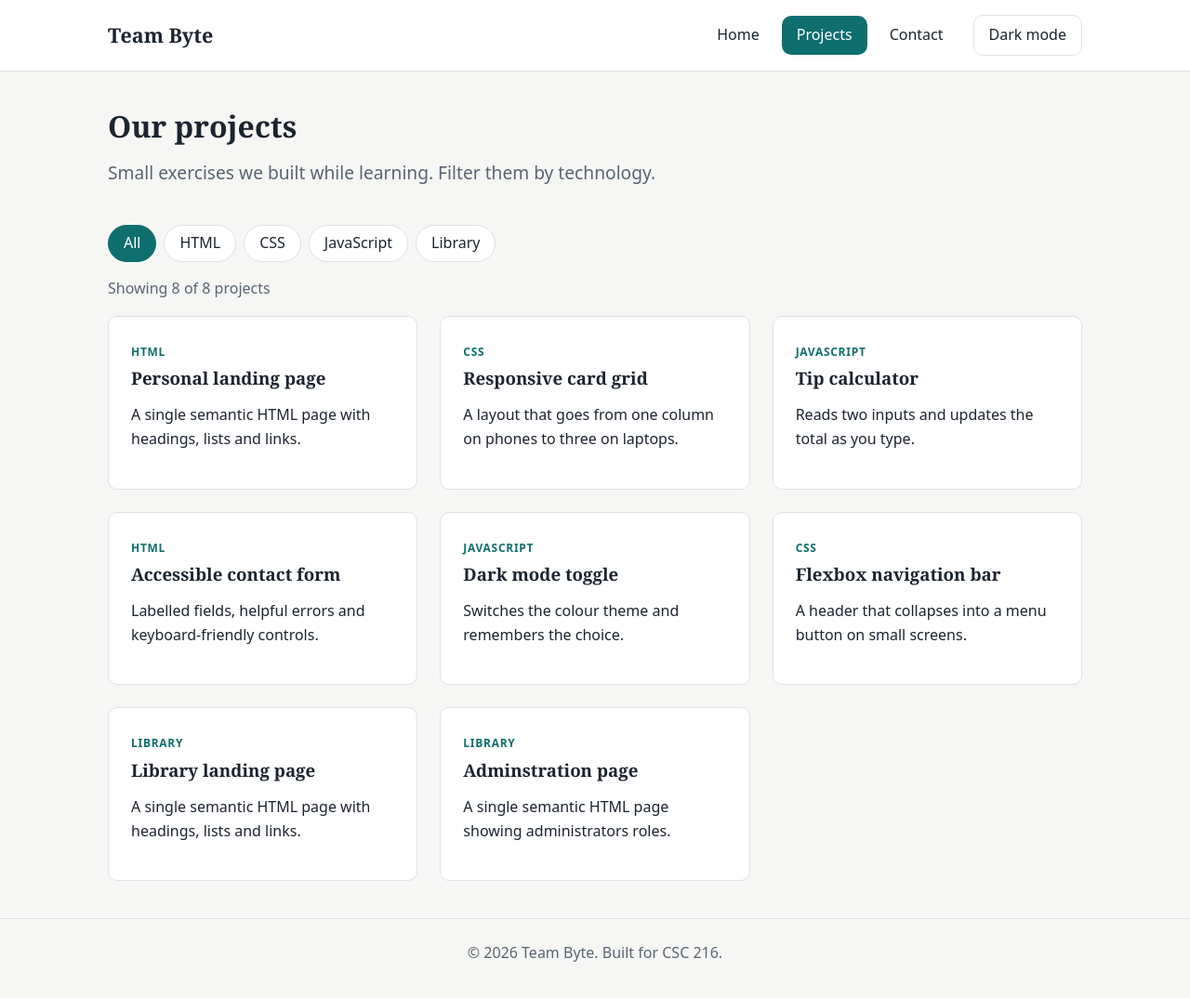
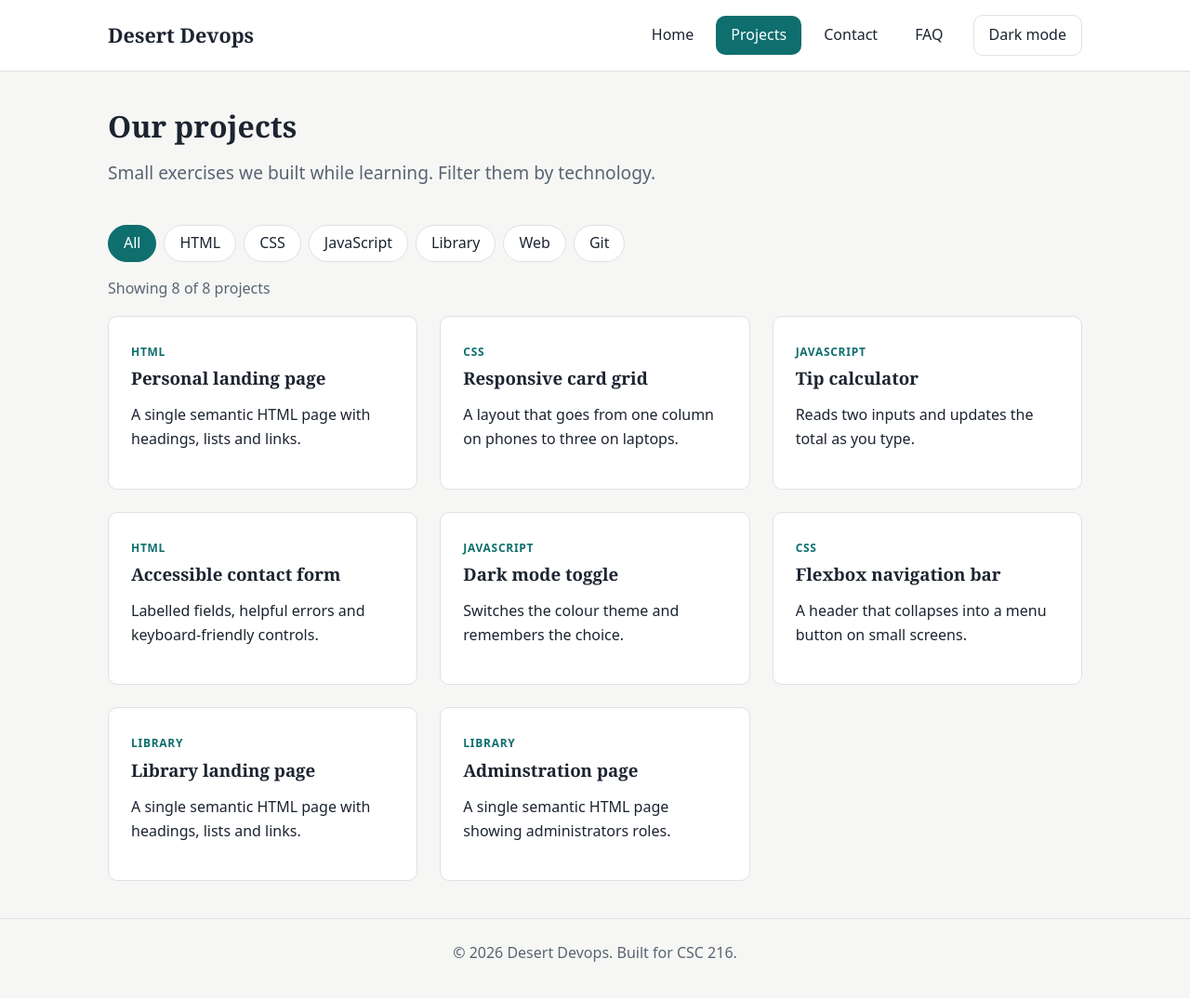
Before and after one commit to daryryan28-byte/project, a plain HTML site: page team-website-main/projects.html in a window 1280 px wide. Shown: the whole page at 93% size. Drawn offline with Linux system fonts and the light colour scheme.

```diff
--- a/team-website-main/projects.html
+++ b/team-website-main/projects.html
@@ -3,8 +3,8 @@
 <head>
   <meta charset="UTF-8">
   <meta name="viewport" content="width=device-width, initial-scale=1.0">
-  <meta name="description" content="Projects built by Team Byte while learning web development.">
-  <title>Projects | Team Byte</title>
+  <meta name="description" content="Projects built by Desert Devops while learning web development.">
+  <title>Projects | Desert Devops</title>
   <link rel="stylesheet" href="css/styles.css">
   <script src="js/script.js" defer></script>
 </head>
@@ -13,13 +13,14 @@
 
   <header class="site-header">
     <div class="container header-inner">
-      <a class="logo" href="index.html">Team Byte</a>
+      <a class="logo" href="index.html">Desert Devops</a>
       <button class="nav-toggle" type="button" aria-expanded="false" aria-controls="site-nav">Menu</button>
       <nav id="site-nav" class="site-nav" aria-label="Main">
         <ul>
           <li><a href="index.html">Home</a></li>
           <li><a href="projects.html" aria-current="page">Projects</a></li>
           <li><a href="contact.html">Contact</a></li>
+          <li><a href="faq.html">FAQ</a></li>
         </ul>
       </nav>
       <button class="theme-toggle" type="button" aria-pressed="false">Dark mode</button>
@@ -38,6 +39,8 @@
       <button class="filter-btn" type="button" data-filter="css" aria-pressed="false">CSS</button>
       <button class="filter-btn" type="button" data-filter="js" aria-pressed="false">JavaScript</button>
       <button class="filter-btn" type="button" data-filter="lib" aria-pressed="false">Library</button>
+      <button class="filter-btn" type="button" data-filter="web" aria-pressed="false">Web</button>
+      <button class="filter-btn" type="button" data-filter="git" aria-pressed="false">Git</button>
     </div>
 
     <p id="project-count" class="project-count" aria-live="polite"></p>
@@ -50,7 +53,7 @@
 
   <footer class="site-footer">
     <div class="container">
-      <p>© <span id="year">2026</span> Team Byte. Built for CSC 216.</p>
+      <p>© <span id="year">2026</span> Desert Devops. Built for CSC 216.</p>
     </div>
   </footer>
 </body>
```
Also changed, not shown: team-website-main/contact.html (+4 -4 lines).
